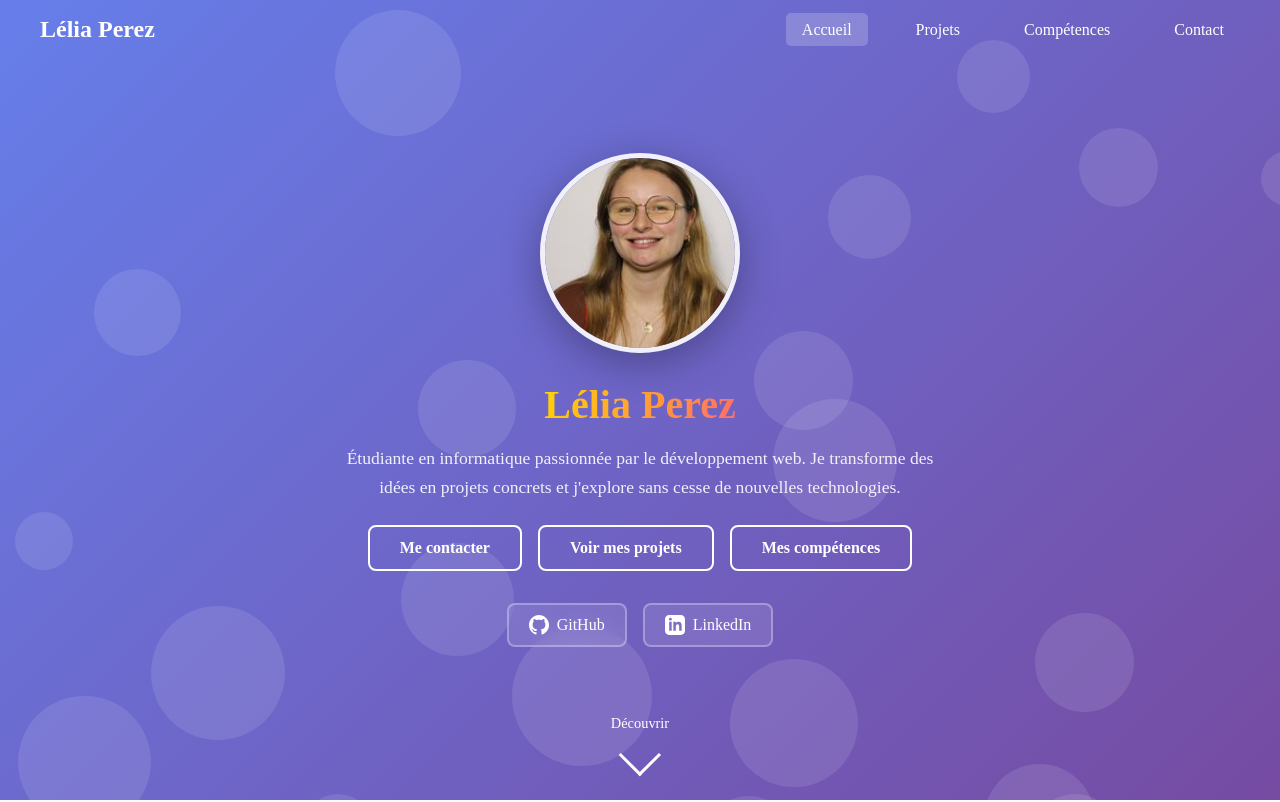
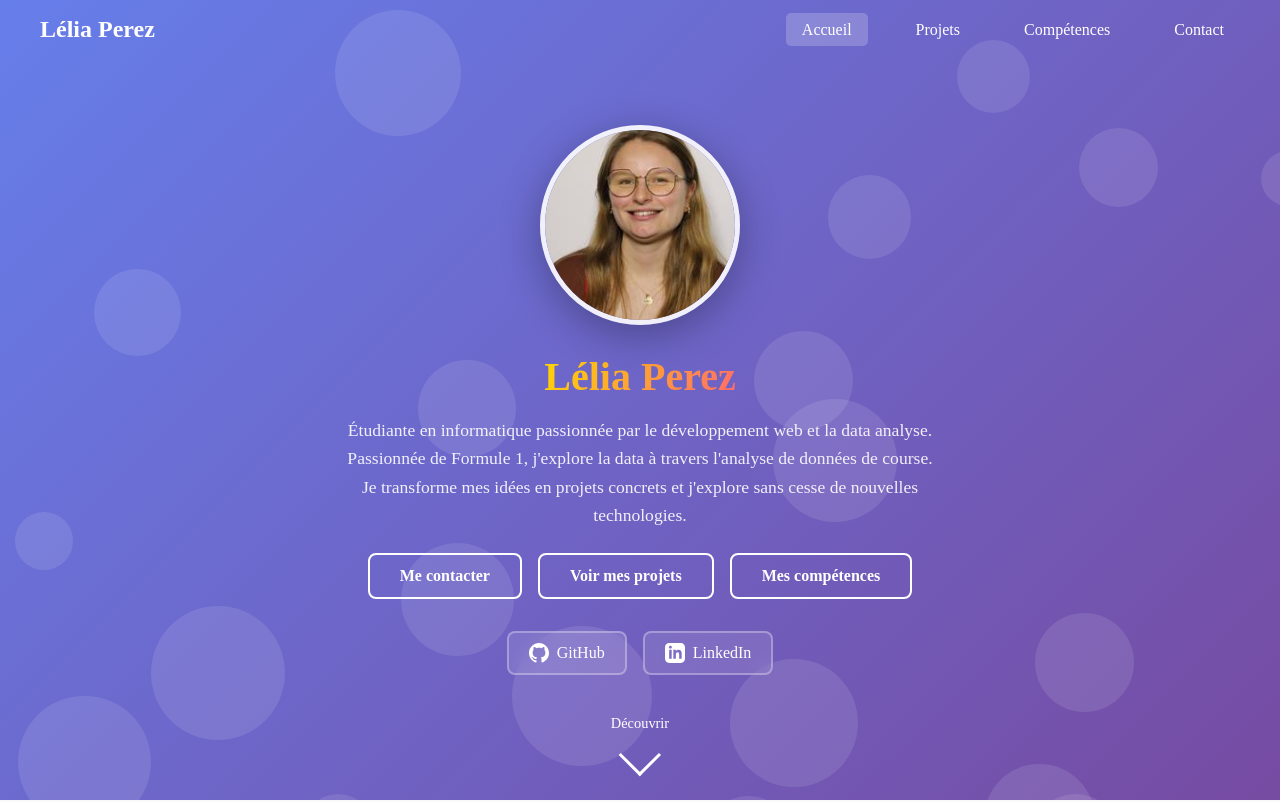
Before and after one commit to przlelia-art/Portfolio, a React (Vite) app: page / in a window 1280 px wide. Shown: the top 802 px of the page. Built offline with nearby package versions, Linux system fonts and the light colour scheme.

Commit message:
fix: adjustement of my description

```diff
--- a/src/components/Hero.jsx
+++ b/src/components/Hero.jsx
@@ -263,9 +263,9 @@ function Hero() {
           </h1>
 
           <p className="hero-description" style={styles.heroDescription}>
-            Étudiante en informatique passionnée par le développement web.
-            Je transforme des idées en projets concrets et j'explore sans cesse
-            de nouvelles technologies.
+              Étudiante en informatique passionnée par le développement web et la data analyse.
+              Passionnée de Formule 1, j'explore la data à travers l'analyse de données de course.
+              Je transforme mes idées en projets concrets et j'explore sans cesse de nouvelles technologies.
           </p>
 
           <div style={styles.heroButtons}>
```
